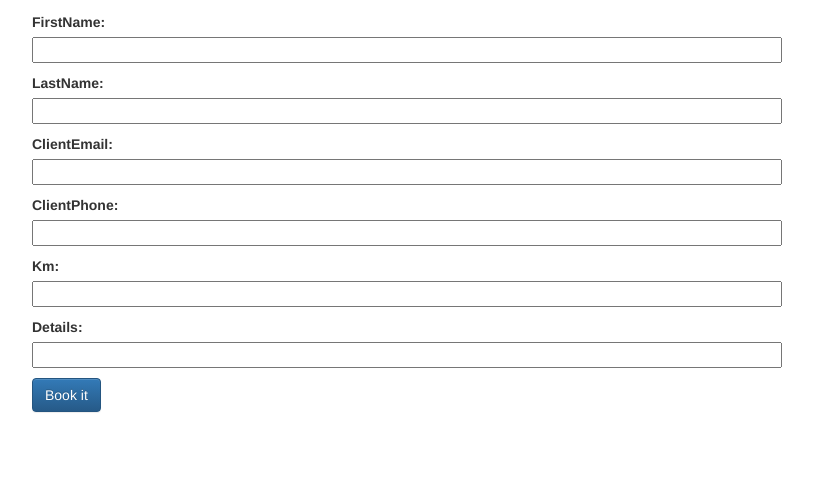
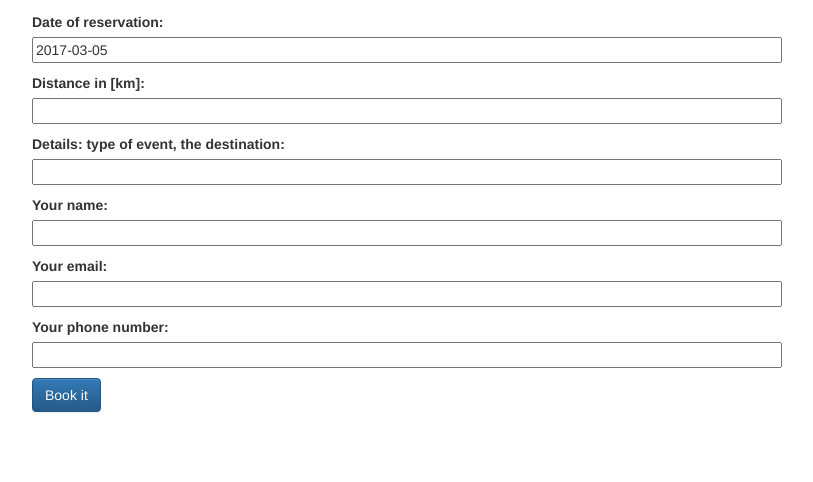
Before and after one commit to fudi500/bus_reservation, a Django app: template busreserv/templates/busreserv/newreservation.html in a window 1280 px wide. Shown: the part 395-877 px from the top of the page, without its empty margins (23-836 px from the left). Run offline with Django 3.2, Linux system fonts and the light colour scheme; the template is opened without the code that fills it: values that come from a table or form of the project are taken from there, others are empty; some libraries are stand-ins or nearby versions.

Commit message:
functionality reservation created

```diff
--- a/busreserv/admin.py
+++ b/busreserv/admin.py
@@ -1,6 +1,6 @@
 from django.contrib import admin
-from .models import Bus, Client, Reservation
+from .models import Bus,  Reservation
 
 admin.site.register(Bus)
-admin.site.register(Client)
+
 admin.site.register(Reservation)
--- a/busreserv/forms.py
+++ b/busreserv/forms.py
@@ -1,6 +1,9 @@
 from django import forms
+from datetime import datetime, date, timedelta
+from django.utils import timezone
+from .models import Bus, Reservation
+from django.core.validators import MaxValueValidator, MinValueValidator
 
-from .models import Bus,  Client, Reservation
 
 class BusForm(forms.ModelForm):
 
@@ -9,14 +12,41 @@ class BusForm(forms.ModelForm):
         fields = ('brand', 'plate_nr','people_capacity','price_per_km','description','available_for_cutomers')
 
 
-class ClientForm(forms.ModelForm):
 
-    class Meta:
-        model = Client
-        fields = ('firstName', 'lastName','clientEmail','clientPhone')
+class DateInput(forms.DateInput):
+    input_type = 'date'
 
 class ReservationForm(forms.ModelForm):
 
     class Meta:
         model = Reservation
-        fields = ( 'km','details')
+        fields = ( 'reDate', 'km','details','clientName','clientEmail','clientPhone')
+        widgets = {
+            'reDate': DateInput()
+        }
+
+
+    clientName = forms.CharField(label='Your name')
+    km = forms.IntegerField(label='Distance in [km]')
+    details = forms.CharField(label="Details: type of event, the destination")
+    clientEmail = forms.EmailField(label="Your email")
+    clientPhone = forms.CharField(label="Your phone number")
+
+    reDate = forms.DateField(label='Date of reservation', initial=timezone.now())   #date to show in form
+
+    def clean_reDate(self):
+        reDate = self.cleaned_data['reDate']
+
+        if reDate < date.today()+ timedelta(days=1):   # cheackig if date is not in the past
+            raise forms.ValidationError("The date cannot be in the past and today!")
+
+        res_all = Reservation.objects.all()           #  cheacking if date for this bus is free
+        for item in res_all:
+            if item.reDate == reDate and item.reBusID == self.instance.reBusID:
+                raise forms.ValidationError("This date is reserved for this bus, type another date choose another bus.")
+        return reDate
+
+
+
+    def __init__(self,*args,**kwargs):
+        super(ReservationForm, self).__init__(*args,**kwargs)     #
--- a/busreserv/models.py
+++ b/busreserv/models.py
@@ -1,5 +1,8 @@
 from django.db import models
 from django.utils import timezone
+from django.core.validators import MaxValueValidator, MinValueValidator
+import datetime
+
 
 class Bus(models.Model): # Base model of Bus
 
@@ -14,22 +17,18 @@ class Bus(models.Model): # Base model of Bus
         return self.plate_nr
 
 
-class Client(models.Model):
-    firstName = models.CharField(max_length=15)
-    lastName = models.CharField(max_length=15)
-    clientEmail = models.CharField(max_length=15)
-    clientPhone = models.CharField(max_length=15)
-
-    def __str__(self):
-        return self.lastName
-
 
 
 class Reservation(models.Model):
-    reBusID = models.ForeignKey( 'Bus',blank=True, null=True)
-    reClientID = models.ForeignKey( 'Client',blank=True, null=True)
-    reDate = models.DateTimeField(blank=True, null=True) #not used yet
-    km = models.IntegerField()
+    reBusID = models.ForeignKey( 'Bus')
+    clientName = models.CharField(max_length=30)
+    clientEmail = models.EmailField()
+    clientPhone = models.CharField(max_length=15)
+
+    reDate = models.DateField()
+    km = models.IntegerField(validators=[
+            MinValueValidator(0)
+        ])
     details = models.CharField(max_length=200)
 
     def __str__(self):
--- a/busreserv/templates/busreserv/newreservation.html
+++ b/busreserv/templates/busreserv/newreservation.html
@@ -21,8 +21,9 @@
 
     <form method="POST" class="post-form">{% csrf_token %}
 
-        {{ form_client.as_p }}
+
         {{ formReservation.as_p }}
+
         <button type="submit" class="btn btn-primary btn-md">Book it</button>
     </form>
 
--- a/busreserv/urls.py
+++ b/busreserv/urls.py
@@ -9,5 +9,5 @@ urlpatterns = [
     url('^panel/(?P<pk>\d+)/delete/$', views.delete_vehicle_view, name='delete_vehicle_name'),
 
     url(r'^newreservation/(?P<pk>[0-9]+)/$', views.reservation_view, name='newreservation_name'),
-    #url(r'^newreservation/details(?P<pk>[0-9]+)/$', views.reservation_view, name='details'),
+    url(r'^newreservation/details(?P<pk>[0-9]+)/$', views.reservation_view, name='details'),
 ]
```
Also changed, not shown: busreserv/templates/busreserv/details.html (+3 -6 lines), busreserv/views.py (+22 -15 lines), busreserv/migrations/0010_auto_20170303_0848.py (added), busreserv/migrations/0011_auto_20170303_0913.py (added), busreserv/migrations/0012_auto_20170303_0933.py (added), busreserv/migrations/0013_auto_20170303_0945.py (added).
